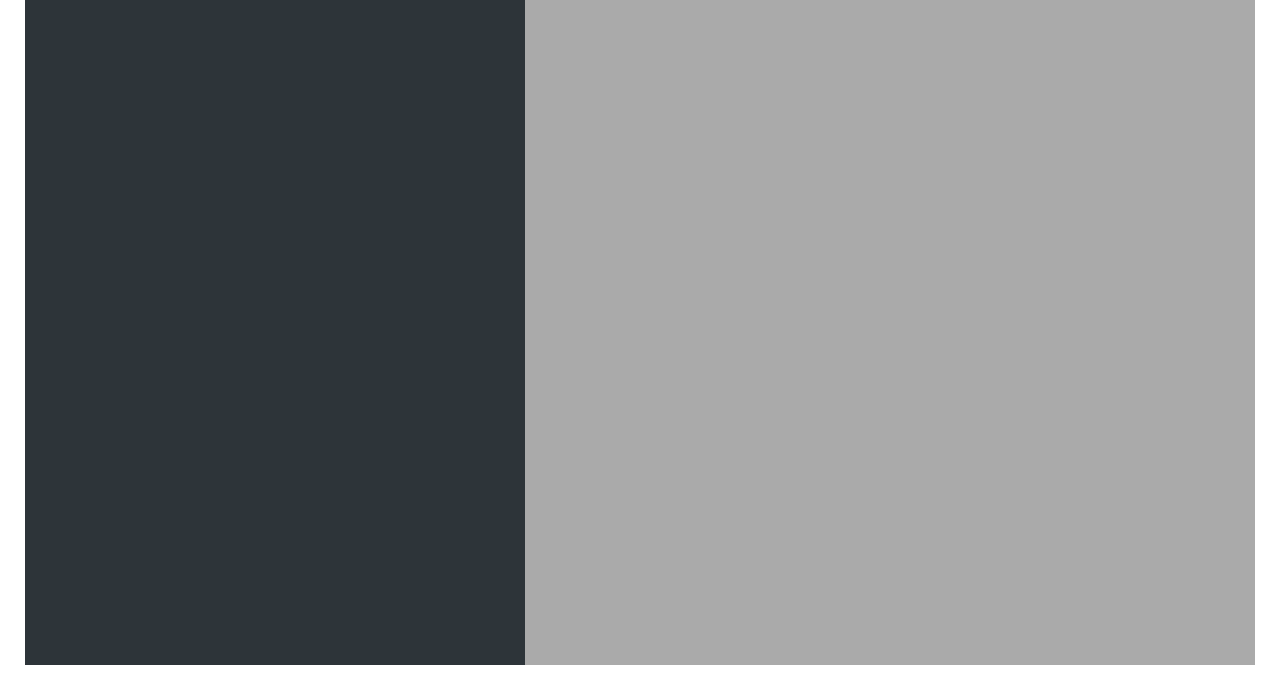
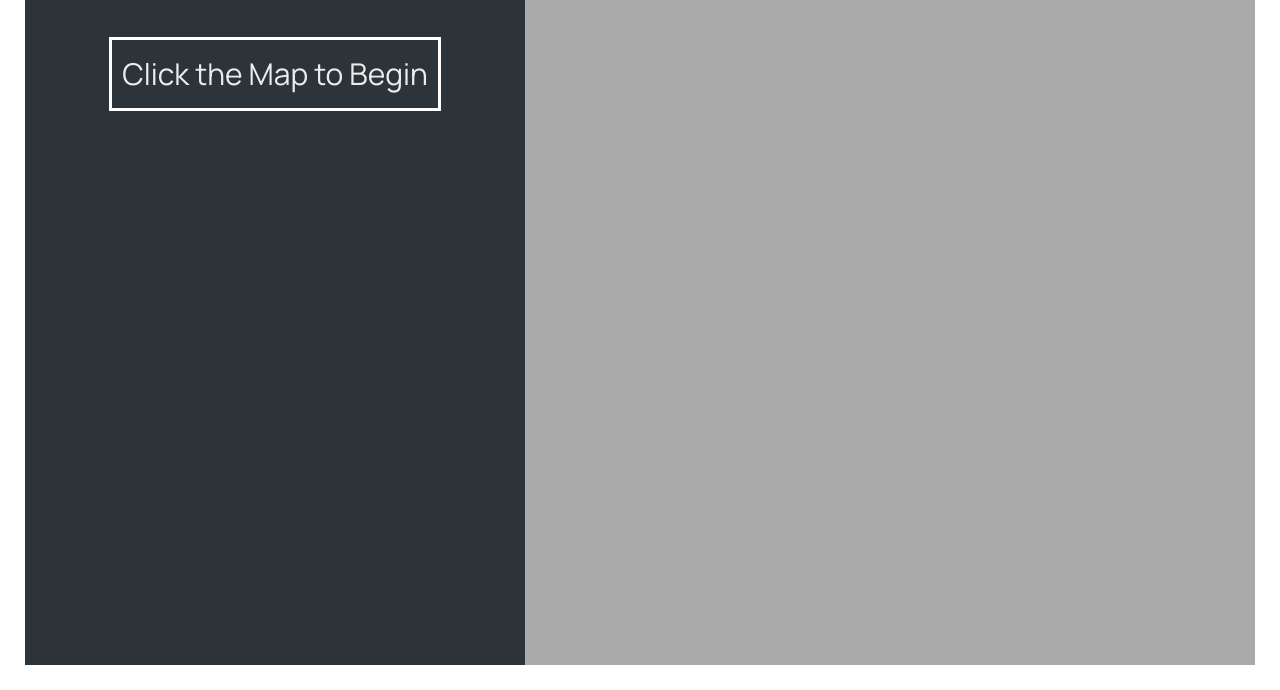
Before and after one commit to emoltz/Map_App, a plain HTML site: page index.html in a window 1280 px wide. Shown: the part 110-800 px from the top of the page. Drawn offline with nearby package versions, Linux system fonts and the light colour scheme.

Commit message:
click map to begin

```diff
--- a/index.html
+++ b/index.html
@@ -25,7 +25,7 @@
 <body>
 <div class="sidebar">
     <img src="images/logo.png" alt="Logo" class="logo" />
-
+    <div class="begin-text">Click the Map to Begin</div>
     <ul class="workouts">
         <form class="form hidden">
             <div class="form__row">
--- a/script.js
+++ b/script.js
@@ -62,6 +62,7 @@ class App{
         this.#mapEvent = mapE;
         form.classList.remove('hidden');
         inputDistance.focus();
+        document.querySelector(".begin-text").classList.add("hidden");
     }
 
     _toggleElevationField(){
--- a/style.css
+++ b/style.css
@@ -219,3 +219,21 @@ a:visited {
 .long-walk-popup .leaflet-popup-content-wrapper {
     border-left: 5px solid var(--color-brand--1);
 }
+
+.begin-text{
+    font-family: 'Manrope', sans-serif;
+    color: var(--color-light--2);
+    font-size: 30px;
+    font-weight: 400;
+    /*line-height: 1.6;*/
+    /*height: 100vh;*/
+
+    margin:auto;
+    /*width: 50%;*/
+    border: 3px solid white;
+    padding: 10px;
+}
+
+.hidden{
+    display: none;
+}
```
